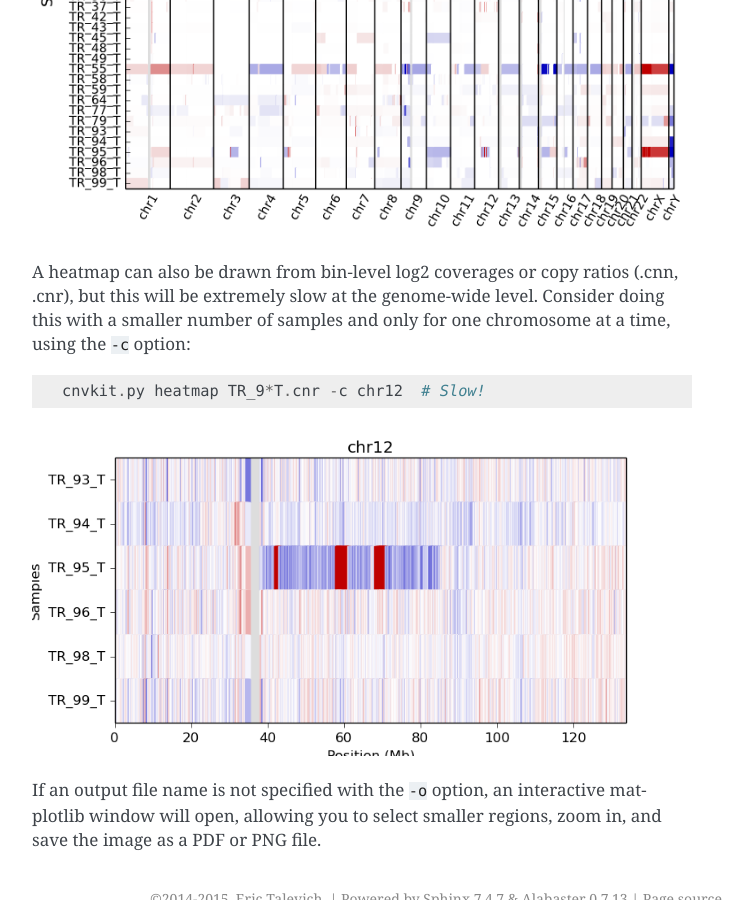
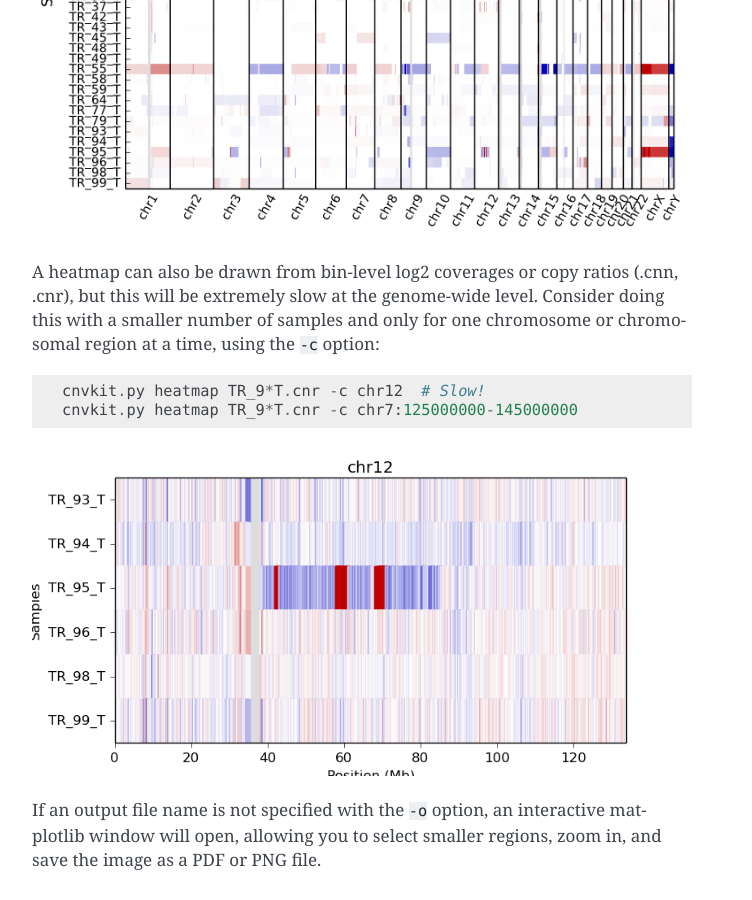
Before and after one commit to etal/cnvkit, a Sphinx documentation site: the page built from doc/plots.rst, in a window 1280 px wide and 900 px high, scrolled down 5407 px. Shown: the whole window, without its empty margins (388-1140 px from the left). Built offline with Sphinx 7.4.7, drawn with Linux system fonts in a browser that asks for light colours; the version number is read from the project's files by our own code.

Commit message:
doc: show heatmap example with -c chromosomal region

```diff
--- a/doc/plots.rst
+++ b/doc/plots.rst
@@ -175,9 +175,10 @@ low-amplitude segments, which are likely spurious CNAs::
 A heatmap can also be drawn from bin-level log2 coverages or copy ratios (.cnn,
 .cnr), but this will be extremely slow at the genome-wide level.
 Consider doing this with a smaller number of samples and only for one chromosome
-at a time, using the ``-c`` option::
+or chromosomal region at a time, using the ``-c`` option::
 
     cnvkit.py heatmap TR_9*T.cnr -c chr12  # Slow!
+    cnvkit.py heatmap TR_9*T.cnr -c chr7:125000000-145000000
 
 .. image:: heatmap-tr-chr12.png
 
```
